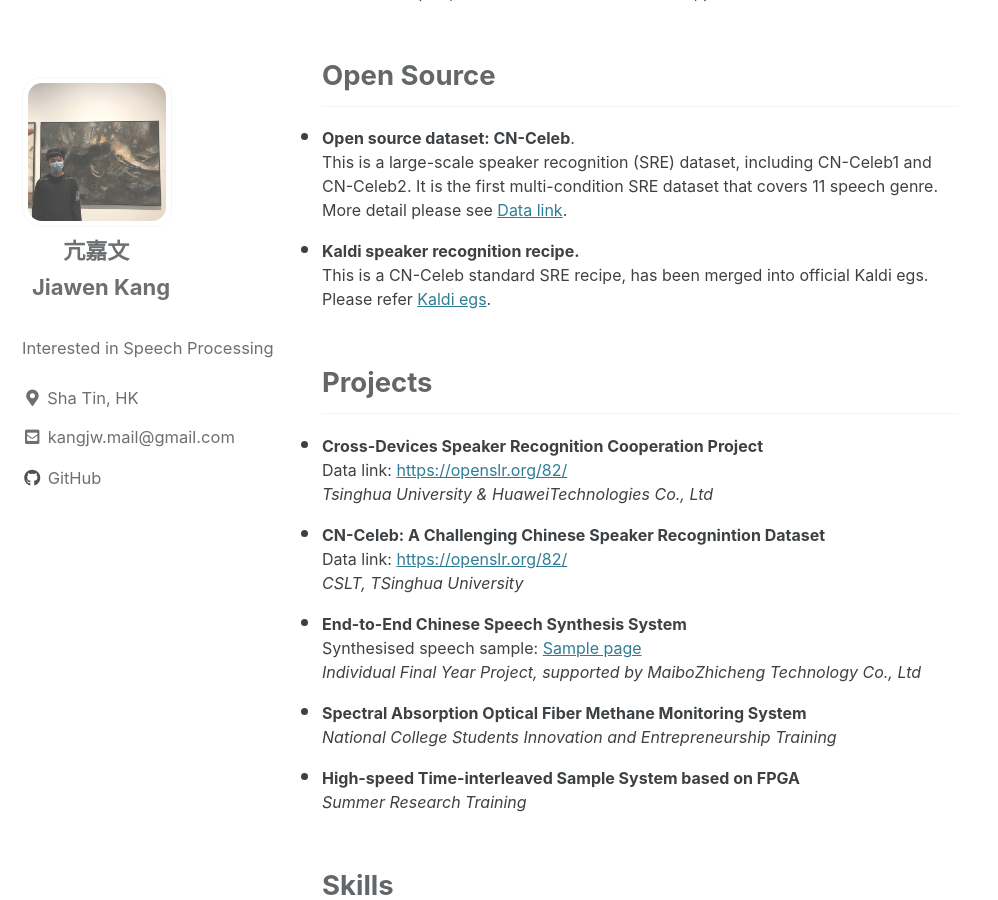
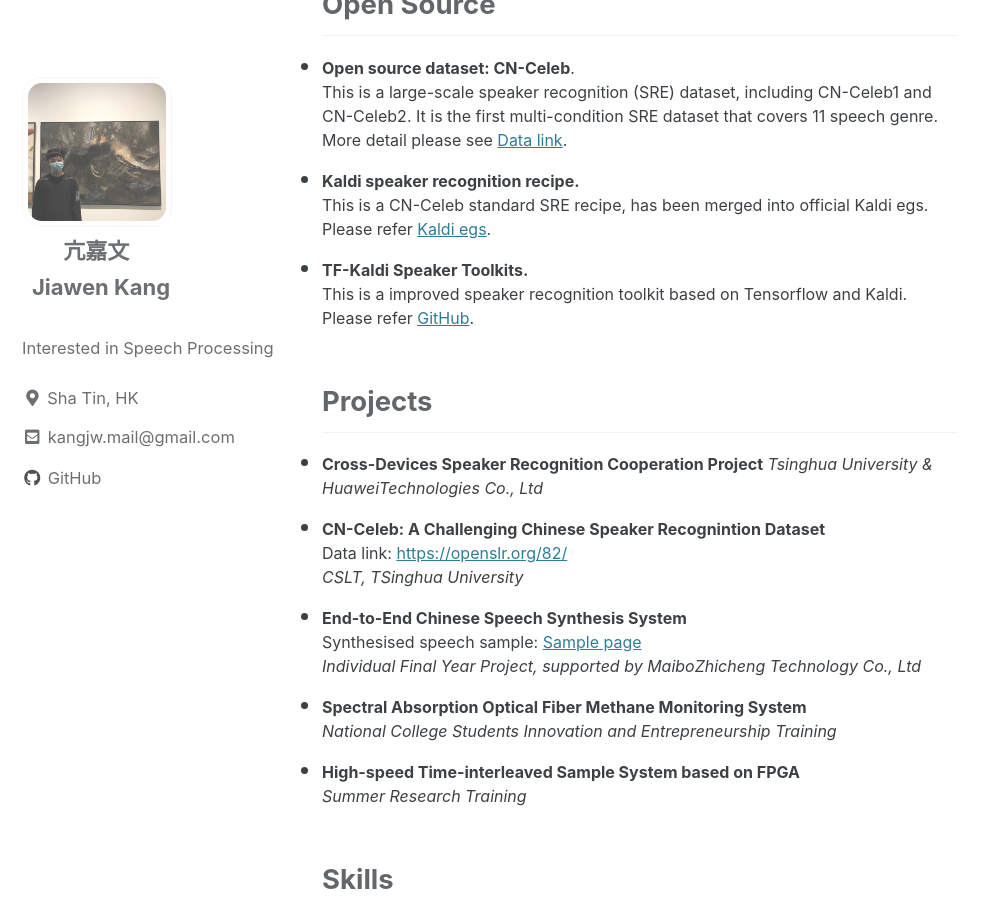
Before and after one commit to kjw11/kjw11.github.io, a Jekyll site: the page built from index.html, in a window 1280 px wide and 900 px high, scrolled down 1768 px. Shown: the whole window, without its empty margins (0-998 px from the left). Built offline with Jekyll 4.4.1, drawn with Linux system fonts in a browser that asks for light colours; cached includes are drawn as plain includes; the list of posts is cut into pages by our own code; some of the changed text lies outside the part shown.

Commit message:
minor fix

```diff
--- a/_layouts/home.html
+++ b/_layouts/home.html
@@ -51,16 +51,6 @@
     <div class="time">Nov. 2020 - Present</div>
 </div>
 <div class="descrip">Research Assistant</div>
-
-
-<div class="item">
-    <div class="headname">
-        <b>Center for Speech and Language Technologies, Tsinghua University</b>
-    </div>
-    <div class="time">Sep. 2019 - Oct. 2020</div>
-</div>
-<div class="descrip">Research Assistant</div>
-
 
 <div class="item">
     <div class="headname">
@@ -172,6 +162,14 @@
     Please refer <a href="https://github.com/kaldi-asr/kaldi/tree/master/egs/cnceleb">Kaldi egs</a>.
     </br>
     </div></li>
+
+    <li> <div class="body">
+    <b>TF-Kaldi Speaker Toolkits.</b>
+    <br>
+    This is a improved speaker recognition toolkit based on Tensorflow and Kaldi.
+    Please refer <a href="https://github.com/kjw11/tf-kaldi-speakerb">GitHub</a>.
+    </br>
+    </div></li>
 </ul>
 
 
@@ -180,7 +178,6 @@
 <ul>
     <li><div class="body">
         <b>Cross-Devices Speaker Recognition Cooperation Project</b>
-        <br>Data link: <a href="https://openslr.org/82/">https://openslr.org/82/</a></br>
         <i>Tsinghua University & HuaweiTechnologies Co., Ltd</i>
     </li>
 
```
